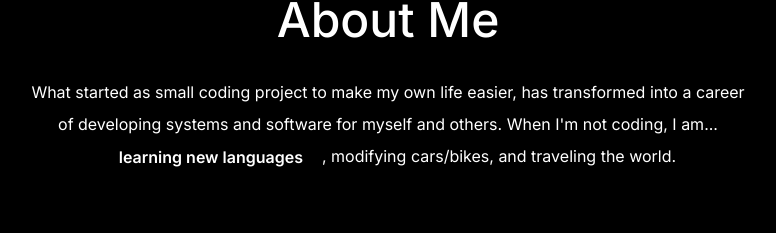
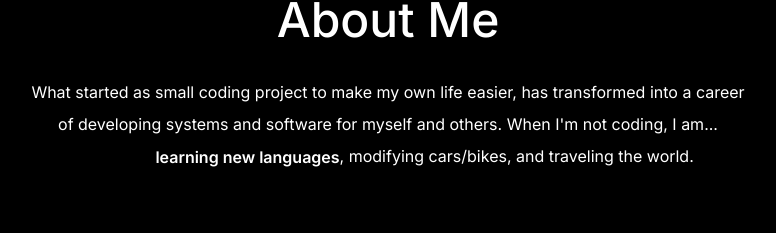
Before and after one commit to dylanjmolnar/portfolio, a Next.js app: page / in a window 1280 px wide. Shown: the part 784-1017 px from the top of the page, without its empty margins (252-1028 px from the left). Built offline with nearby package versions, Linux system fonts and the light colour scheme.

Commit message:
Updated year in footer, visual updates to languages, and gitignore

```diff
--- a/components/about.tsx
+++ b/components/about.tsx
@@ -34,7 +34,7 @@ export default function About() {
       <p className="mb-3">
         What started as small coding project to make my own life easier, has transformed into a career of developing systems and software for myself and others.
         When I'm not coding, I am...{" "}
-        <span className="inline-flex h-7 items-center overflow-hidden align-middle min-w-[22ch] justify-center">
+        <span className="inline-flex h-7 items-center overflow-hidden align-middle min-w-[25.5ch] justify-end">
           <AnimatePresence mode="wait">
             <motion.span
               key={languages[activeLangIndex]}
--- a/components/footer.tsx
+++ b/components/footer.tsx
@@ -4,7 +4,7 @@ export default function Footer() {
   return (
     <footer className="mb-10 px-4 text-center text-gray-500">
       <small className="mb-2 block text-s">
-        &copy; 2024 Dylan Molnar
+        &copy; 2026 Dylan Molnar
       </small>
     </footer>
   );
```
Also changed, not shown: 1 other file (tests, documents, lock files or other folders).
